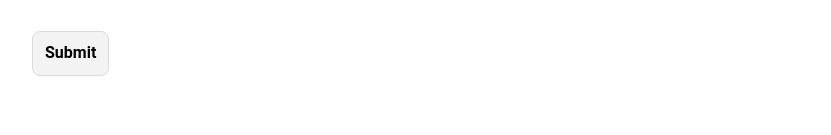
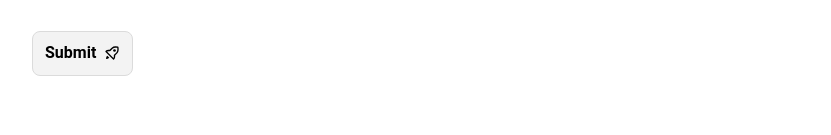
Before and after one commit to melissakipp/thelaunchmarket, a Next.js app: page /contact in a window 1280 px wide. Shown: the part 1511-1646 px from the top of the page, without its empty margins (224-1055 px from the left). Built offline with nearby package versions, Linux system fonts and the light colour scheme.

Commit message:
Fix icon in submit button

```diff
--- a/src/app/components/Form/Form.tsx
+++ b/src/app/components/Form/Form.tsx
@@ -1,6 +1,7 @@
 'use client';
 
 import { useState } from 'react';
+import { BiRocket } from 'react-icons/bi';
 
 import Button from '../UI/Button';
 import styles from './Form.module.scss';
@@ -169,6 +170,7 @@ export default function Form() {
           className={styles.submitBtn}
         >
           Submit
+          <BiRocket />
           {/* <span>
             <svg
               aria-hidden='true'
--- a/src/app/contact/page.tsx
+++ b/src/app/contact/page.tsx
@@ -27,7 +27,7 @@ export default function Contact() {
             <ListWithIcon
               name='Email'
               icon={<BiSolidEnvelope />}
-              href='info@thelaunchmarket.com'
+              href='mailto:info@thelaunchmarket.com'
             />
             <ListWithIcon
               name='LinkedIn'
```
